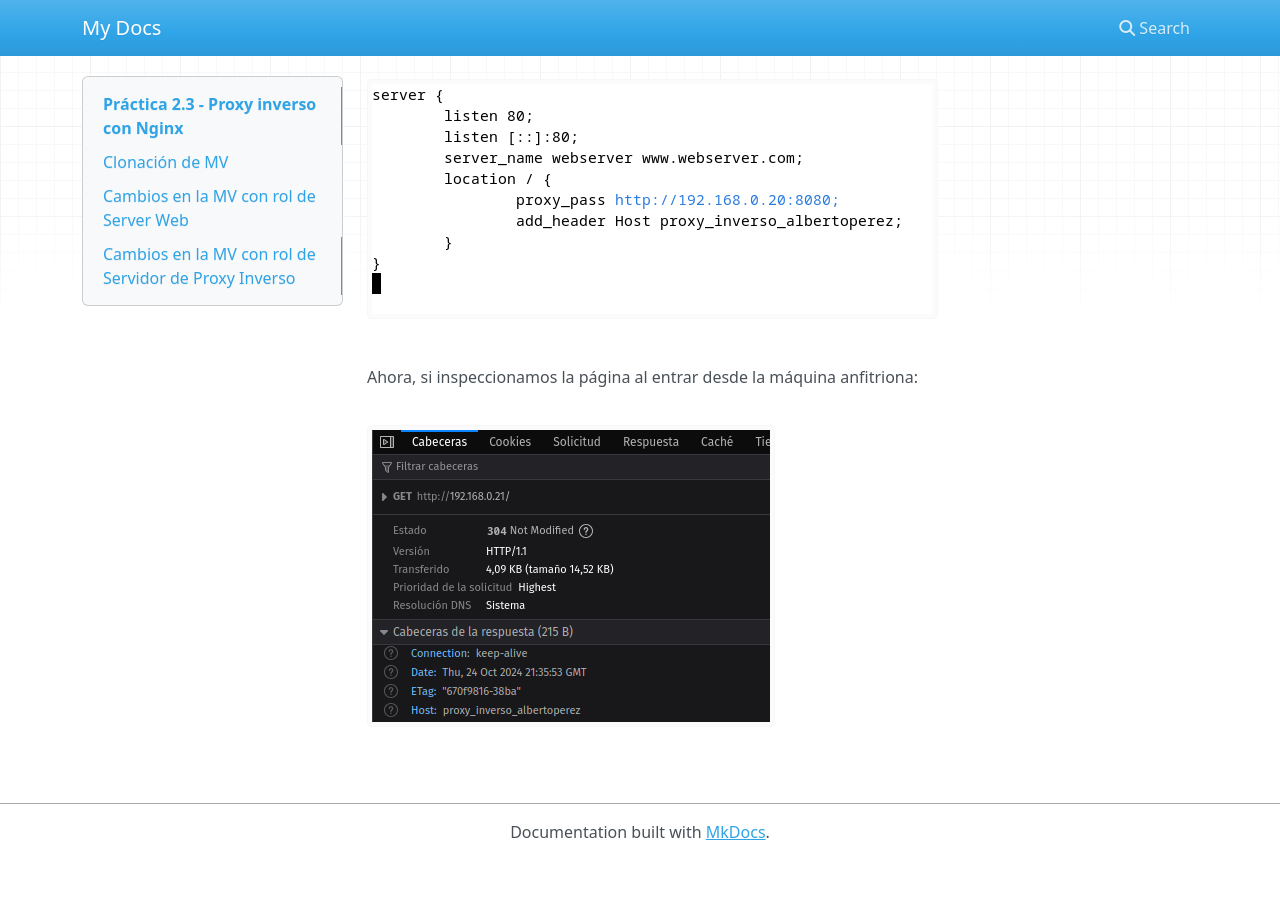
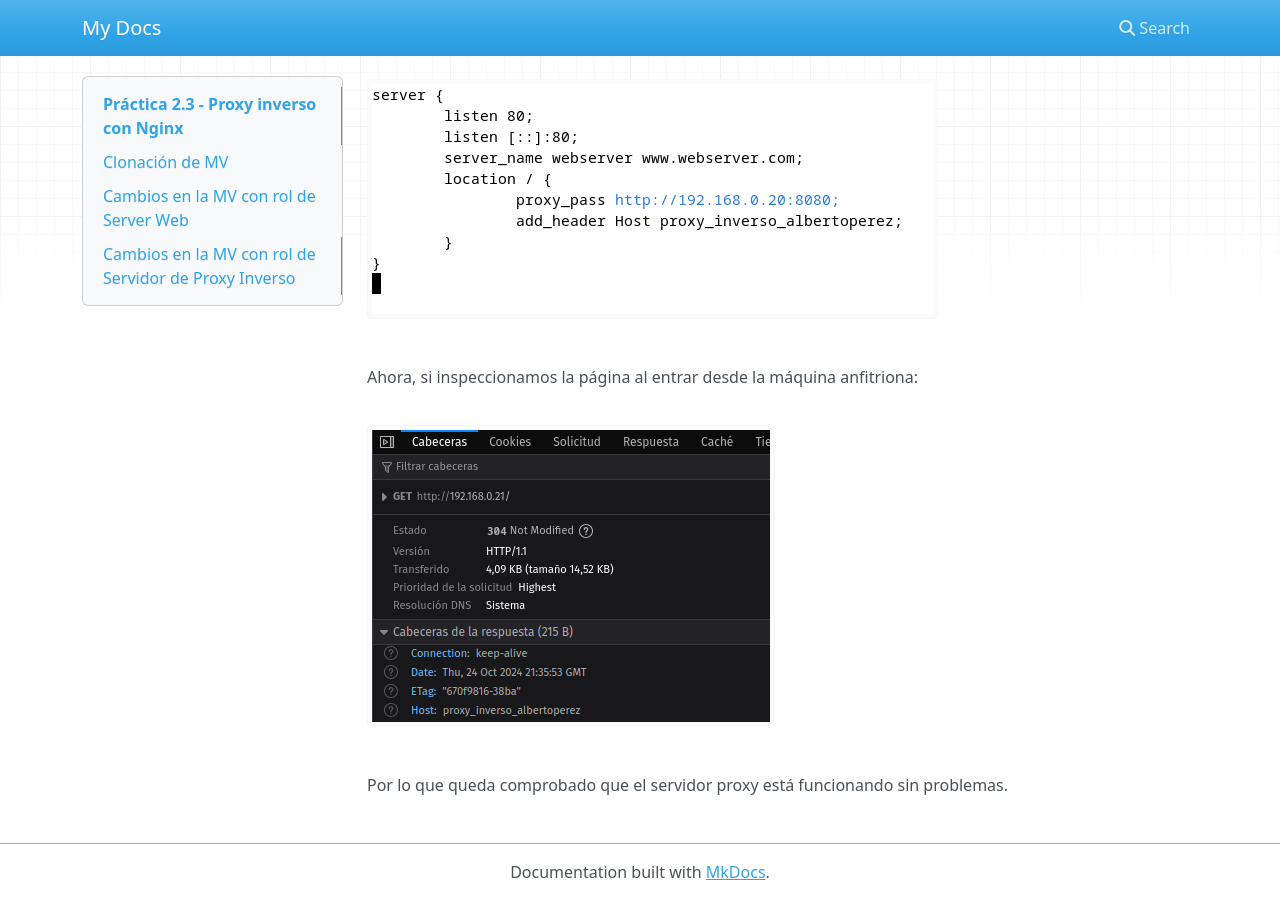
Before and after one commit to Albert0PB/PerezBernabeu_Alberto_DAW_UD2_P3, an MkDocs documentation site: the page built from docs/index.md, in a window 1280 px wide and 900 px high, scrolled down 2791 px. Built offline with MkDocs 1.6.1, drawn with Linux system fonts in a browser that asks for light colours; nearby versions of some CDN libraries; before the commit the page ends 3651 px from its top, so only the background shows below that.

Commit message:
pequeña modificación

```diff
--- a/docs/index.md
+++ b/docs/index.md
@@ -89,3 +89,5 @@ una línea más al archivo de configuración:
 Ahora, si inspeccionamos la página al entrar desde la máquina anfitriona:
 
 ![Página con header](./images/05header_host.png)
+
+Por lo que queda comprobado que el servidor proxy está funcionando sin problemas.
```
